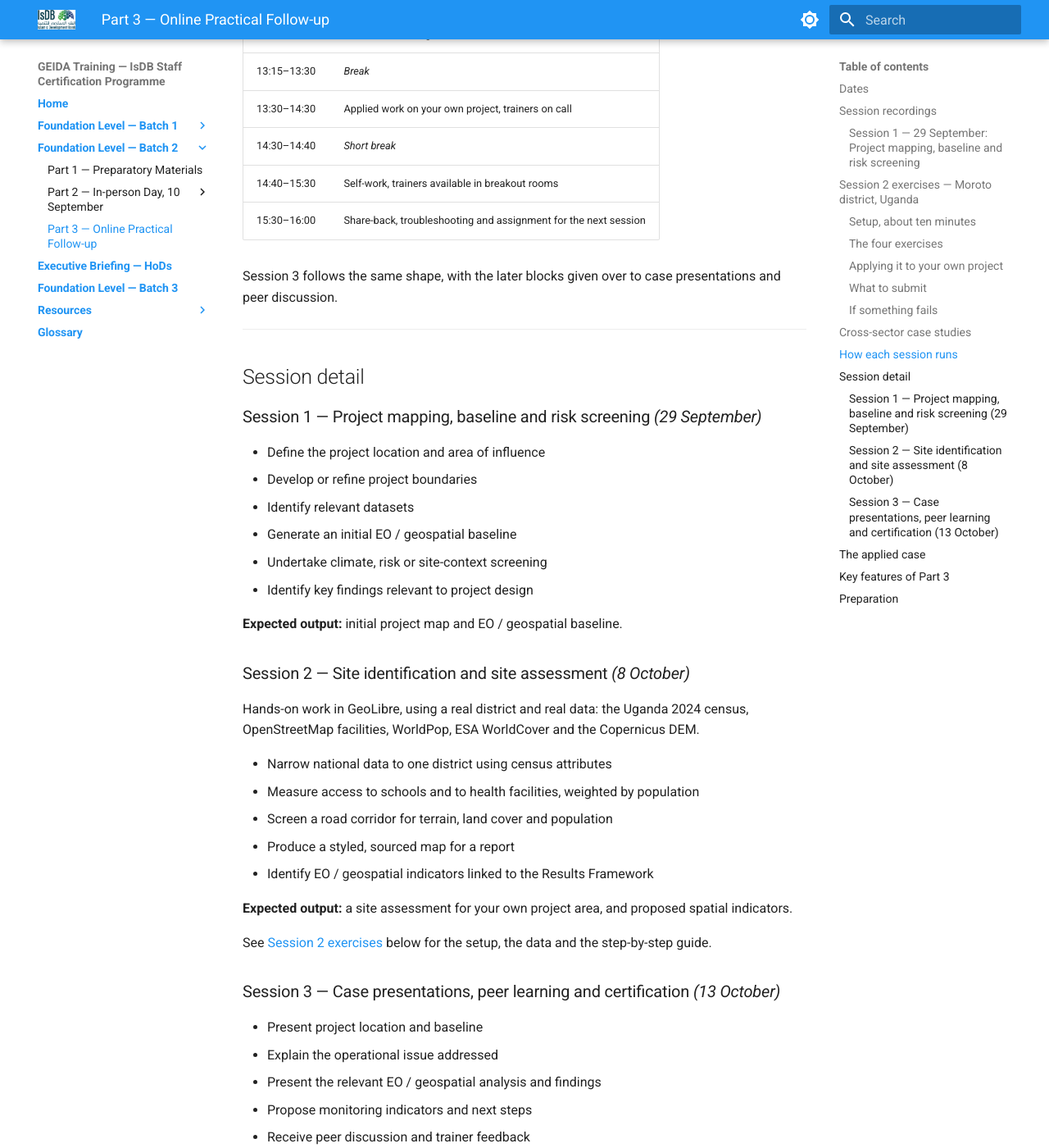
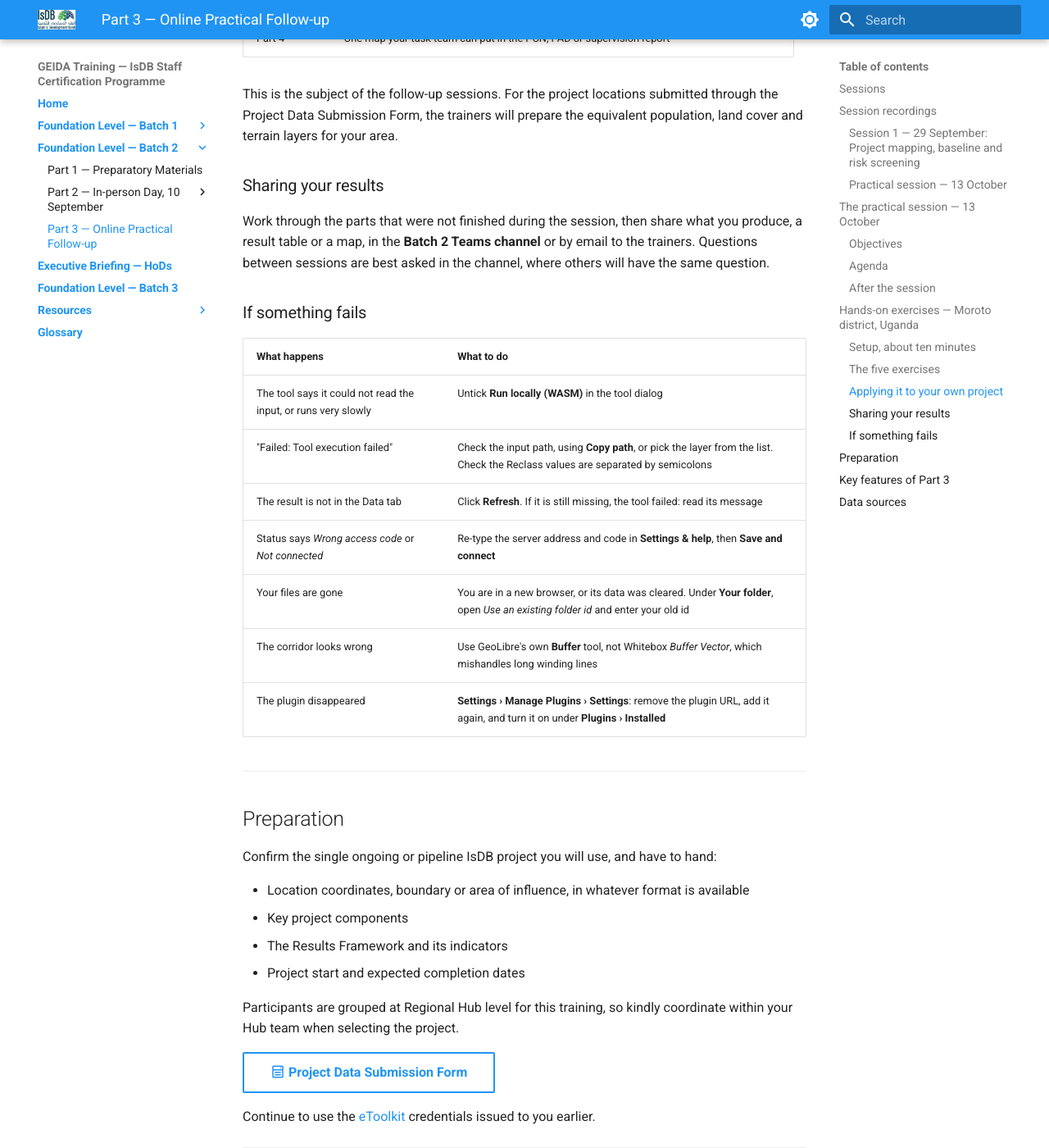
Before and after one commit to spareeth/geida_foundation, an MkDocs documentation site: the page built from docs/batch-2/part-3.md, in a window 1280 px wide and 1400 px high, scrolled down 5933 px. Shown: the whole window at 82% size. Built offline with MkDocs 1.6.1 and Material for MkDocs 9.7.7, drawn with Linux system fonts in a browser that asks for light colours; some of the changed text lies outside the part shown.

Commit message:
added batch 2 session 2&3 combined

```diff
--- a/docs/batch-2/index.md
+++ b/docs/batch-2/index.md
@@ -8,8 +8,8 @@ September–October 2026 · Hybrid: IsDB HQ Jeddah + Online
 
 Batch 2 is the second cohort of the GEIDA Foundation Level Certification Training. It was delivered alongside the IsDB Operations Boot Camp while colleagues from the Regional Hubs were gathered at Headquarters, and runs in three parts.
 
-!!! tip "Coming next — Session 2 on Thursday 8 October"
-    Session 1 was delivered on 29 September and the recording is published on the [Part 3 page](part-3.md). The remaining sessions run on **8 October and 13 October 2026**, 12:00–16:00 Dubai / 11:00–15:00 Jeddah.
+!!! tip "The practical session is on Tuesday 13 October"
+    Session 1 was delivered on 29 September. The session planned for 8 October has been combined with the final session into a single practical session on **Tuesday 13 October 2026**, 12:00–16:00 Dubai / 11:00–15:00 Jeddah. See the [Part 3 page](part-3.md) for the agenda, the recording of Session 1 and the hands-on guide.
 
     [:material-microsoft-teams: **Join the session**](https://teams.microsoft.com/meet/334859339838903?p=a3cun8qwwIh40p08vN){ .md-button .md-button--primary }
 
@@ -18,7 +18,7 @@ Batch 2 is the second cohort of the GEIDA Foundation Level Certification Trainin
 
     **Part 2 — In-person day.** A full day at IsDB HQ Jeddah on 10 September 2026, covering the project cycle from quality at entry through implementation monitoring to completion and evaluation, working with participants' own ongoing and pipeline projects.
 
-    **Part 3 — Online practical follow-up.** Three guided online sessions of approximately four hours each, in which participants develop an applied GEIDA case using one of their own projects, concluding with a case presentation and completion of the Foundation Level requirements.
+    **Part 3 — Online practical follow-up.** Two guided online sessions of approximately four hours each, working through the IsDB project cycle with real data, and completing the Foundation Level requirements.
 
 ---
 
@@ -28,7 +28,7 @@ Batch 2 is the second cohort of the GEIDA Foundation Level Certification Trainin
 |---|---|---|
 | Part 1 — Preparatory | Before 10 September | [Self-paced materials](../resources/preparatory-batch-2.md): EO fundamentals, tools, project data template |
 | Part 2 — [In-person day](agenda.md) | 10 September 2026 | [Morning](morning.md): EO and geoinformatics fundamentals · [Afternoon](afternoon.md): spatial analysis and the eToolkit |
-| Part 3 — [Online follow-up](part-3.md) | 29 September, 8 October and 13 October 2026 | Project mapping, baseline and risk screening · implementation monitoring and results indicators · case presentations, peer learning and certification |
+| Part 3 — [Online follow-up](part-3.md) | 29 September and 13 October 2026 | Project mapping, baseline and risk screening · site identification, access analysis and site screening across the project cycle |
 
 ---
 
--- a/docs/batch-2/part-3.md
+++ b/docs/batch-2/part-3.md
@@ -1,29 +1,26 @@
 # Part 3 — Online Practical Follow-up
 
-**29 September, 8 October and 13 October 2026 · Online · 12:00–16:00 Dubai / 11:00–15:00 Jeddah**
+**29 September and 13 October 2026 · Online · 12:00–16:00 Dubai / 11:00–15:00 Jeddah**
 
 ---
 
-Part 3 completes the Batch 2 Foundation Level programme. Across three guided online sessions of approximately four hours each, participants develop an applied GEIDA case using their own ongoing or pipeline project, with trainer support throughout.
+Part 3 completes the Batch 2 Foundation Level programme. It runs as two guided online sessions of approximately four hours each, working through the IsDB project cycle with real data.
 
-!!! tip "Coming next — Session 2 on Thursday 8 October"
-    Session 1 was delivered on 29 September; the recording is published below. The remaining sessions run on **8 October and 13 October 2026**, 12:00–16:00 Dubai / 11:00–15:00 Jeddah.
-
-    A single Microsoft Teams link covers all three sessions.
+!!! tip "The practical session is on Tuesday 13 October"
+    The session planned for 8 October was called off, as many colleagues were on mission or preparing new operations. It has been combined with the final session into a single practical session on **Tuesday 13 October 2026**, 12:00–16:00 Dubai / 11:00–15:00 Jeddah.
 
     [:material-microsoft-teams: **Join the session**](https://teams.microsoft.com/meet/334859339838903?p=a3cun8qwwIh40p08vN){ .md-button .md-button--primary }
 
-    A calendar invitation for the series is circulated by email to registered participants.
+    Meeting ID 334 859 339 838 903 · Passcode jE3X5b8E
 
 ---
 
-## Dates
+## Sessions
 
-| Session | Date | Theme |
-|---|---|---|
-| Session 1 | Tuesday 29 September 2026 | Project mapping, baseline and risk screening |
-| Session 2 | Thursday 8 October 2026 | Implementation monitoring and results indicators |
-| Session 3 | Tuesday 13 October 2026 | Case presentations, peer learning and certification |
+| Session | Date | Theme | Status |
+|---|---|---|---|
+| Session 1 | Tuesday 29 September 2026 | Project mapping, baseline and risk screening | Delivered, recording below |
+| Practical session | Tuesday 13 October 2026 | Site identification, access analysis and site screening across the project cycle | Combined from the sessions of 8 and 13 October |
 
 ---
 
@@ -57,26 +54,63 @@ The session was recorded in two parts.
   </iframe>
 </div>
 
-!!! note "Recordings for Sessions 2 and 3"
-    Published on this page after each session.
+### Practical session — 13 October
+
+The recording is published here after the session.
 
 ---
 
-## Session 2 exercises — Moroto district, Uganda
+---
 
-The Session 2 exercises run in GeoLibre in your browser. The heavy processing runs on the GEIDA course server, so nothing is installed on your laptop.
+## The practical session — 13 October
+
+The session follows a project through the IsDB project cycle, using a real country case built on national census data and the locations of schools, health facilities and roads.
+
+### Objectives
+
+- **Identification and preparation:** defining the project area and establishing a geospatial baseline from census indicators
+- **Design and appraisal:** measuring access to services, estimating beneficiaries and prioritising investment locations
+- **Risk and site screening:** screening a road corridor for physical constraints and the facilities it would serve
+- **Results and supervision:** deriving spatial indicators that link to the Results Framework and can be tracked through PIASR, PCR and PPER
+
+### Agenda
+
+| Time (Dubai) | Activity |
+|---|---|
+| 12:00 – 12:15 | Welcome, recap of Session 1, session objectives |
+| 12:15 – 13:15 | **Guided walkthrough: project identification and baseline.** Loading administrative boundaries, exploring census indicators such as out-of-school rates, and selecting the priority area for the case |
+| 13:15 – 13:30 | *Break* |
+| 13:30 – 14:30 | **Applied work: project design and appraisal.** Measuring the population living more than 5 km from a school or health facility, taking account of facility level, and ranking sub-national areas to prioritise investment |
+| 14:30 – 14:40 | *Short break* |
+| 14:40 – 15:30 | **Self-work: risk and site screening.** Building a road upgrade corridor, excluding steep slopes, reviewing land cover, counting the schools and health facilities served, and composing a map for the project document, with trainers available in breakout rooms |
+| 15:30 – 16:00 | **Share-back.** Linking the results to Results Framework indicators and supervision, and next steps |
+
+**Expected output:** project area baseline, access indicators and corridor screening map for the case.
+*Illustrative sector cases: Education, Health and Transport.*
+
+### After the session
+
+The exercises continue after the session, at your own pace. Follow-up sessions will then be arranged to carry out the same analysis for your own projects, and details will be shared with those who attend.
+
+---
+
+## Hands-on exercises — Moroto district, Uganda
+
+The exercises run in GeoLibre in your browser. The heavy processing runs on the GEIDA course server, so nothing is installed on your laptop.
 
 !!! info "Access code"
     The access code is shared during the session. It is typed into the plugin only, and is not published on this site. If you have missed it, contact the trainers.
 
 ### Setup, about ten minutes
 
+You need Chrome, Edge or Firefox, the access code, and `Moroto_course_data.zip` unzipped on your laptop.
+
 | Step | What to do |
 |---|---|
 | 1. Open GeoLibre | [web.geolibre.app](https://web.geolibre.app) — no account needed |
-| 2. Install the plugin | **Settings › Manage Plugins › Settings**, paste the manifest URL below under **Manifest URLs** and click **Add**. The panel should show version 0.4.0 or later |
+| 2. Install the plugin | **Settings › Manage Plugins › Settings**, paste the manifest URL below under **Manifest URLs** and click **Add**. The panel should show version 0.5.0 or later; if an older version is installed, remove the URL and add it again |
 | 3. Turn it on | **Plugins › Installed › Remote Processing**, then **Remote Processing › Server connection and files** |
-| 4. Connect | In the **Settings & help** tab, enter the server address below and the access code, leave **Measure in metres** ticked, then **Save and connect**. The status turns green |
+| 4. Connect | In the **Settings & help** tab, enter the server address below and the access code, leave **Measure in metres** ticked, then **Save and connect**. The status turns green and the panel switches to the **Data** tab |
 
 **What to paste**
 
@@ -86,20 +120,18 @@ The Session 2 exercises run in GeoLibre in your browser. The heavy processing ru
 | Server address | `https://geolibre.terrawatch.net` |
 | Access code | Shared during the session |
 
-After connecting, note your folder id in the **Data** tab, for example `/data/u-7f3k9q2m1x`. Your outputs are written there.
-
-The same details, with copy buttons, are on the server's landing page:
+After connecting, note your folder id in the **Data** tab, for example `/data/u-7f3k9q2m1x`. Your outputs are written there as `/data/<your folder>/<name>.tif`.
 
 [:material-server-network: **Course server and setup**](https://geolibre.terrawatch.net/){ .md-button .md-button--primary }
 [:material-download: **Moroto_course_data.zip**](https://geolibre.terrawatch.net/downloads/Moroto_course_data.zip){ .md-button }
 [:material-book-open-variant: **Step-by-step guide**](https://geolibre.terrawatch.net/guide){ .md-button }
 
-Unzip the course data on your laptop and open the vector files with **Add Data › Vector Layer**. The rasters are already on the server, under **Data › Shared course data**.
+Unzip the course data and open the vector files with **Add Data › Vector Layer**. The three rasters are already on the server, under **Data › Shared course data**: the Copernicus DEM at 30 m, ESA WorldCover 2021 at 10 m, and WorldPop 2024 at 100 m.
 
 !!! warning "Untick Run locally (WASM)"
     In every Whitebox tool dialog, untick **Run locally (WASM)** at the top right. If it stays ticked the tool runs on your laptop and cannot read the server files, and every later step fails.
 
-### The four exercises
+### The five exercises
 
 | Part | Question | Main tools |
 |---|---|---|
@@ -107,7 +139,9 @@ Unzip the course data on your laptop and open the vector files with **Add Data
 | 1 | Who lives more than 5 km from a school? | Vector Points To Raster, Euclidean Distance, Reclass, Multiply, Zonal statistics |
 | 2 | Who lives far from a health centre, and from a proper one? | The same chain, with a filter on facility level |
 | 3 | What would a Moroto–Tapac road upgrade cross? | Buffer, Slope, Reclass, Zonal statistics, Select by Location |
-| 4 | How do I share a result as a map? | Style, Print Layout, logo on a printed map |
+| 4 | How do I share a result as a map? | Style, Layout Composer plugin |
+
+Part 4 uses the **Layout Composer** plugin, installed from the list in **Settings › Manage Plugins**. The IsDB logo is in the course zip as `isdb-logo.png`, and the layout exports to PNG at 300 dpi or to PDF.
 
 The projects used in the exercises are hypothetical. The data and the places are real.
 
@@ -123,109 +157,40 @@ Each exercise has an equivalent for your own operation.
 | Part 3 | What does your corridor, command area or site cross, and who lives in it? |
 | Part 4 | One map your task team can put in the PCN, PAD or supervision report |
 
-For the project locations submitted through the Project Data Submission Form, the trainers will prepare the equivalent population, land cover and terrain layers for your area.
+This is the subject of the follow-up sessions. For the project locations submitted through the Project Data Submission Form, the trainers will prepare the equivalent population, land cover and terrain layers for your area.
 
-### What to submit
+### Sharing your results
 
-The exercises are completed after the session.
-
-1. The four parts on Moroto, whichever were not finished during the session
-2. At least one of the four questions applied to your own project area
-3. One map exported from the Print Layout, with title, legend, scale, north arrow, source and date
-4. Your five slides for Session 3
-
-Share your results in the **Batch 2 Teams channel** or by email to the trainers, **by Sunday 11 October**, so that they can be reviewed before Session 3.
+Work through the parts that were not finished during the session, then share what you produce, a result table or a map, in the **Batch 2 Teams channel** or by email to the trainers. Questions between sessions are best asked in the channel, where others will have the same question.
 
 ### If something fails
 
-| Symptom | What to check |
+| What happens | What to do |
 |---|---|
-| The status does not turn green | The access code first, then the server address |
-| A tool fails or reads nothing | **Run locally (WASM)** is still ticked |
-| A raster input is rejected | The drop-down is on Layer instead of Path. Use **Copy path** in the Data tab |
-| Multiply or Zonal statistics fails | The two rasters are on different grids. Rebuild from the population raster as the base |
-| A selection returns unexpected counts | Missing values: some subcounties have no census figures and cannot be evaluated |
-
-Post the problem in the Teams channel with a screenshot of the tool dialog.
+| The tool says it could not read the input, or runs very slowly | Untick **Run locally (WASM)** in the tool dialog |
+| "Failed: Tool execution failed" | Check the input path, using **Copy path**, or pick the layer from the list. Check the Reclass values are separated by semicolons |
+| The result is not in the Data tab | Click **Refresh**. If it is still missing, the tool failed: read its message |
+| Status says *Wrong access code* or *Not connected* | Re-type the server address and code in **Settings & help**, then **Save and connect** |
+| Your files are gone | You are in a new browser, or its data was cleared. Under **Your folder**, open *Use an existing folder id* and enter your old id |
+| The corridor looks wrong | Use GeoLibre's own **Buffer** tool, not Whitebox *Buffer Vector*, which mishandles long winding lines |
+| The plugin disappeared | **Settings › Manage Plugins › Settings**: remove the plugin URL, add it again, and turn it on under **Plugins › Installed** |
 
 ---
 
-## Cross-sector case studies
+## Preparation
 
-Each session uses sector-based case studies to demonstrate how EO and geospatial approaches apply across the IsDB portfolio, drawing on Agriculture, Water, Health, Education, Energy and Transport.
+Confirm the single ongoing or pipeline IsDB project you will use, and have to hand:
 
-| Session | Illustrative sector cases |
-|---|---|
-| Session 1 | Agriculture and Water |
-| Session 2 | Energy and Transport |
-| Session 3 | Health and Education, plus participant projects |
+- Location coordinates, boundary or area of influence, in whatever format is available
+- Key project components
+- The Results Framework and its indicators
+- Project start and expected completion dates
 
----
+Participants are grouped at Regional Hub level for this training, so kindly coordinate within your Hub team when selecting the project.
 
-## How each session runs
+[:material-form-select: **Project Data Submission Form**](https://forms.cloud.microsoft/Pages/ResponsePage.aspx?id=CA8x2HQVG0eId0PFAyJbGrgFJg6wpgZJskdpEwAADllUNU9ZNzVJSFUwUFJDSkJINTFRTjYxT0hZTy4u){ .md-button }
 
-| Time (Dubai) | Block |
-|---|---|
-| 12:00–12:15 | Recap and session objectives |
-| 12:15–13:15 | Guided walkthrough with the trainers |
-| 13:15–13:30 | *Break* |
-| 13:30–14:30 | Applied work on your own project, trainers on call |
-| 14:30–14:40 | *Short break* |
-| 14:40–15:30 | Self-work, trainers available in breakout rooms |
-| 15:30–16:00 | Share-back, troubleshooting and assignment for the next session |
-
-Session 3 follows the same shape, with the later blocks given over to case presentations and peer discussion.
-
----
-
-## Session detail
-
-### Session 1 — Project mapping, baseline and risk screening *(29 September)*
-
-- Define the project location and area of influence
-- Develop or refine project boundaries
-- Identify relevant datasets
-- Generate an initial EO / geospatial baseline
-- Undertake climate, risk or site-context screening
-- Identify key findings relevant to project design
-
-**Expected output:** initial project map and EO / geospatial baseline.
-
-### Session 2 — Site identification and site assessment *(8 October)*
-
-Hands-on work in GeoLibre, using a real district and real data: the Uganda 2024 census, OpenStreetMap facilities, WorldPop, ESA WorldCover and the Copernicus DEM.
-
-- Narrow national data to one district using census attributes
-- Measure access to schools and to health facilities, weighted by population
-- Screen a road corridor for terrain, land cover and population
-- Produce a styled, sourced map for a report
-- Identify EO / geospatial indicators linked to the Results Framework
-
-**Expected output:** a site assessment for your own project area, and proposed spatial indicators.
-
-See [Session 2 exercises](#session-2-exercises-moroto-district-uganda) below for the setup, the data and the step-by-step guide.
-
-### Session 3 — Case presentations, peer learning and certification *(13 October)*
-
-- Present project location and baseline
-- Explain the operational issue addressed
-- Present the relevant EO / geospatial analysis and findings
-- Propose monitoring indicators and next steps
-- Receive peer discussion and trainer feedback
-
-**Expected output:** final participant or Hub project case presentation, and completion of the Foundation Level requirements.
-
----
-
-## The applied case
-
-Five slides, five minutes, following the structure above:
-
-1. **The project** — title, country, stage, and the operational issue addressed
-2. **Project location and baseline** — footprint and initial EO / geospatial baseline
-3. **Risk screening findings** — climate, risk or site-context screening relevant to design
-4. **Proposed monitoring indicators** — linked to the Results Framework
-5. **Next steps** — how this will be applied in the project
+Continue to use the [eToolkit](https://etoolkit.terrawatch.net) credentials issued to you earlier.
 
 ---
 
@@ -234,32 +199,17 @@ Five slides, five minutes, following the structure above:
 | | |
 |---|---|
 | **Guided technical support** | Expert trainers provide structured support throughout each session |
-| **Project-based learning** | GEIDA tools applied to real or pipeline IsDB projects, with practical outputs |
+| **Project-based learning** | GEIDA tools applied to real data, with practical outputs |
 | **Peer learning** | Sharing experience and ideas with peers across regions and sectors |
 | **Foundation Level completion** | Completing Part 3 fulfils the practical requirements of the Foundation Level |
 | **Operational impact** | Strengthened geospatial decision-making across the project cycle |
 
-**Outcome:** participants apply GEIDA tools to real projects, strengthen geospatial decision-making across the project cycle, and complete the GEIDA Foundation Staff Certification — Batch 2.
+**Outcome:** participants apply GEIDA tools to real projects, strengthen geospatial decision-making across the project cycle, and complete the GEIDA Foundation Staff Certification, Batch 2.
 
 ---
 
-## Preparation
+## Data sources
 
-Before Session 1, confirm the single ongoing or pipeline IsDB project you will use, and have to hand:
-
-- Location coordinates, boundary or area of influence, in whatever format is available
-- Key project components
-- The Results Framework and its indicators
-- Project start and expected completion dates
-
-Participants are grouped at Regional Hub level for this training, so kindly coordinate within your Hub team when selecting the project. If you have not already done so, submit your project details through the form below before Session 1.
-
-[:material-form-select: **Project Data Submission Form**](https://forms.cloud.microsoft/Pages/ResponsePage.aspx?id=CA8x2HQVG0eId0PFAyJbGrgFJg6wpgZJskdpEwAADllUNU9ZNzVJSFUwUFJDSkJINTFRTjYxT0hZTy4u){ .md-button }
-
-Sessions 2 and 3 require no separate preparation — the output of the previous session carries forward.
-
-Continue to use the [eToolkit](https://etoolkit.terrawatch.net) credentials issued to you earlier.
-
----
+Uganda Bureau of Statistics, National Population and Housing Census 2024. OpenStreetMap contributors (ODbL). Copernicus DEM GLO-30. ESA WorldCover 2021 (CC BY 4.0). WorldPop 2024 (CC BY 4.0).
 
 *Materials from each session are published on this page as the sessions are delivered.*
```
Also changed, not shown: docs/index.md (+1 -1 lines).
